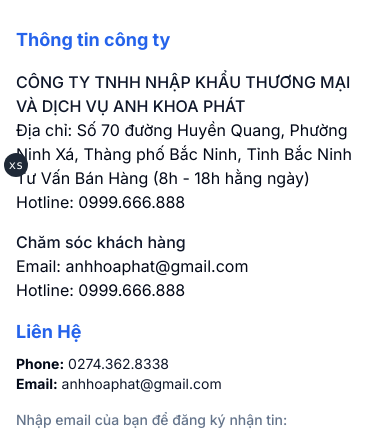
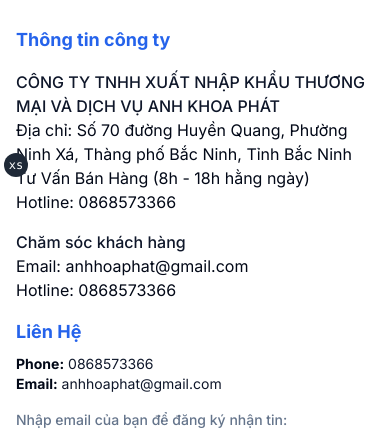
Before and after one commit to yushaku/isuzu, a Next.js app: page /contact in a window 390 px wide. Shown: the part 663-1093 px from the top of the page. Built offline with nearby package versions, Linux system fonts and the light colour scheme.

Commit message:
feat: change phone number

```diff
--- a/components/footer.tsx
+++ b/components/footer.tsx
@@ -1,6 +1,7 @@
 import React from "react"
-import Image from "next/image"
 import Link from "next/link"
+
+import { siteConfig } from "@/config/site"
 
 import { Icons } from "./icons"
 
@@ -16,21 +17,22 @@ export const Footer = () => {
             <ul className="space-y-4">
               <li>
                 <p className="font-medium text-secondary-foreground">
-                  CÔNG TY TNHH NHẬP KHẨU THƯƠNG MẠI VÀ DỊCH VỤ ANH KHOA PHÁT
+                  CÔNG TY TNHH XUẤT NHẬP KHẨU THƯƠNG MẠI VÀ DỊCH VỤ ANH KHOA
+                  PHÁT
                 </p>
                 <p>
                   Địa chỉ: Số 70 đường Huyền Quang, Phường Ninh Xá, Thàng phố
                   Bắc Ninh, Tỉnh Bắc Ninh
                 </p>
                 <p>Tư Vấn Bán Hàng (8h - 18h hằng ngày)</p>
-                <p>Hotline: 0999.666.888</p>
+                <p>Hotline: {siteConfig.links.phone}</p>
               </li>
               <li>
                 <p className="font-medium text-secondary-foreground">
                   Chăm sóc khách hàng
                 </p>
                 <p>Email: anhhoaphat@gmail.com</p>
-                <p>Hotline: 0999.666.888</p>
+                <p>Hotline: {siteConfig.links.phone}</p>
               </li>
             </ul>
           </div>
@@ -39,8 +41,11 @@ export const Footer = () => {
             <h3 className="mb-2 text-lg font-bold text-primary">Liên Hệ</h3>
             <p>
               <span className="font-bold">Phone:</span>{" "}
-              <a href="tel:02743628338" className="text-secondary-foreground">
-                0274.362.8338
+              <a
+                href={`tel:${siteConfig.links.phone}`}
+                className="text-secondary-foreground"
+              >
+                {siteConfig.links.phone}
               </a>
             </p>
             <p>
--- a/components/socials.tsx
+++ b/components/socials.tsx
@@ -1,6 +1,8 @@
 import React from "react"
 import Link from "next/link"
 import { Phone } from "lucide-react"
+
+import { siteConfig } from "@/config/site"
 
 import { Icons } from "./icons"
 
@@ -8,7 +10,7 @@ export const socials = [
   {
     Logo: Phone,
     title: "phone",
-    link: "tel:+0973688261",
+    link: `tel:+${siteConfig.links.phone}`,
   },
   {
     Logo: Icons.facebook,
--- a/config/site.ts
+++ b/config/site.ts
@@ -45,7 +45,7 @@ export const siteConfig = {
     twitter: "https://twitter.com/shadcn",
     github: "https://github.com/shadcn/ui",
     docs: "https://ui.shadcn.com",
-    phone: "0333.666.999",
+    phone: "0868573366",
   },
 }
 
```
